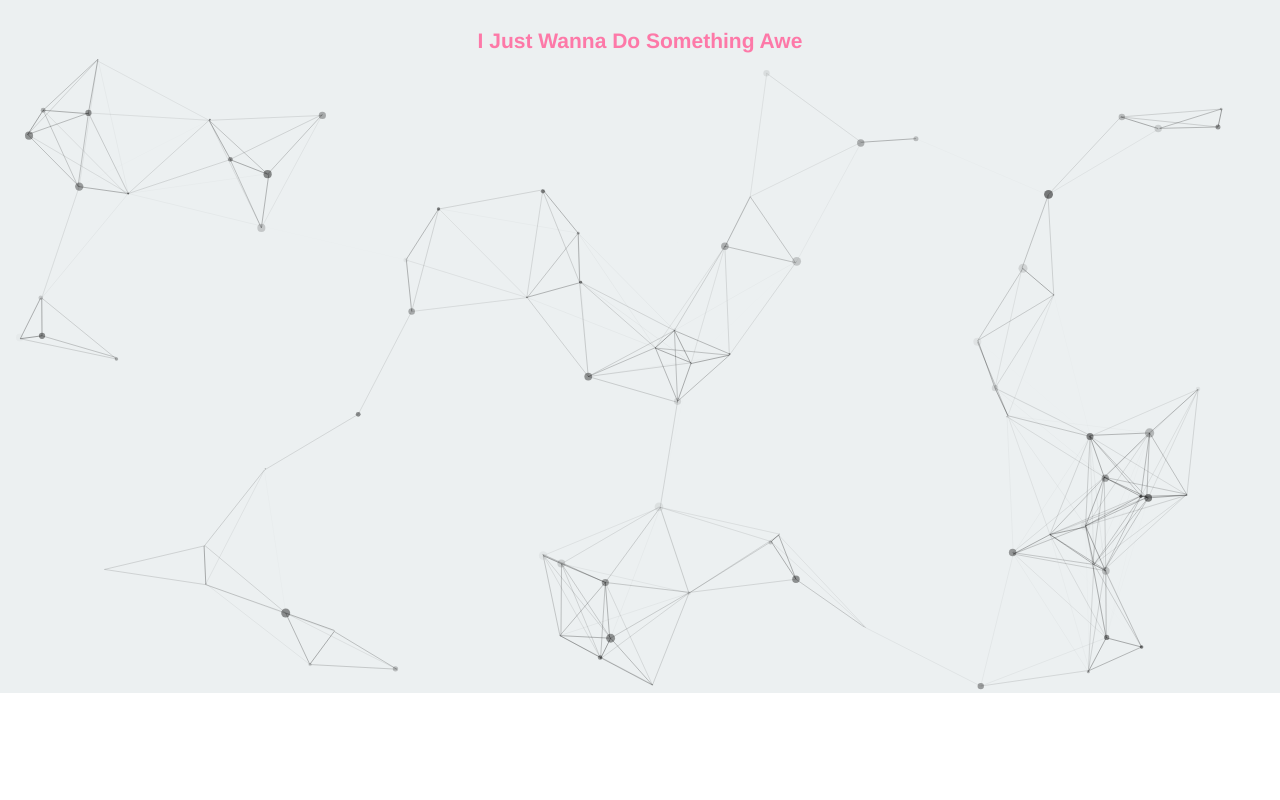
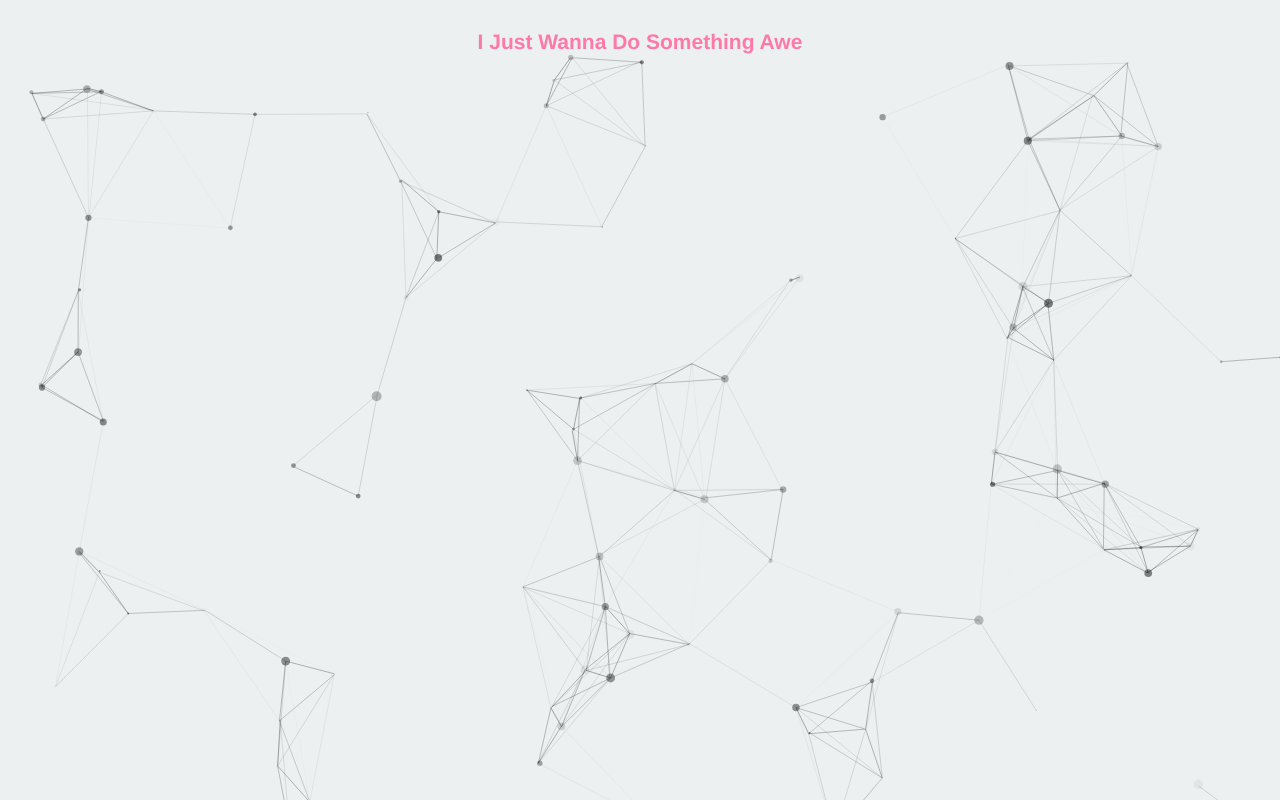
Before and after one commit to jonnzer/groceryHouse, a Vue app in the folder groceryHouse/: page / in a window 1280 px wide. Built offline with nearby package versions, Linux system fonts and the light colour scheme; a web font is replaced by a local one; what mo-js would draw is missing.

Commit message:
全局高度样式修改

```diff
--- a/groceryHouse/static/css/reset.css
+++ b/groceryHouse/static/css/reset.css
@@ -10,7 +10,7 @@ body{
     padding: 0px;
     width: 100%;
     height: 100%;
-    line-height: 1;
+    position: absolute;
 }
 
 ul{
```
